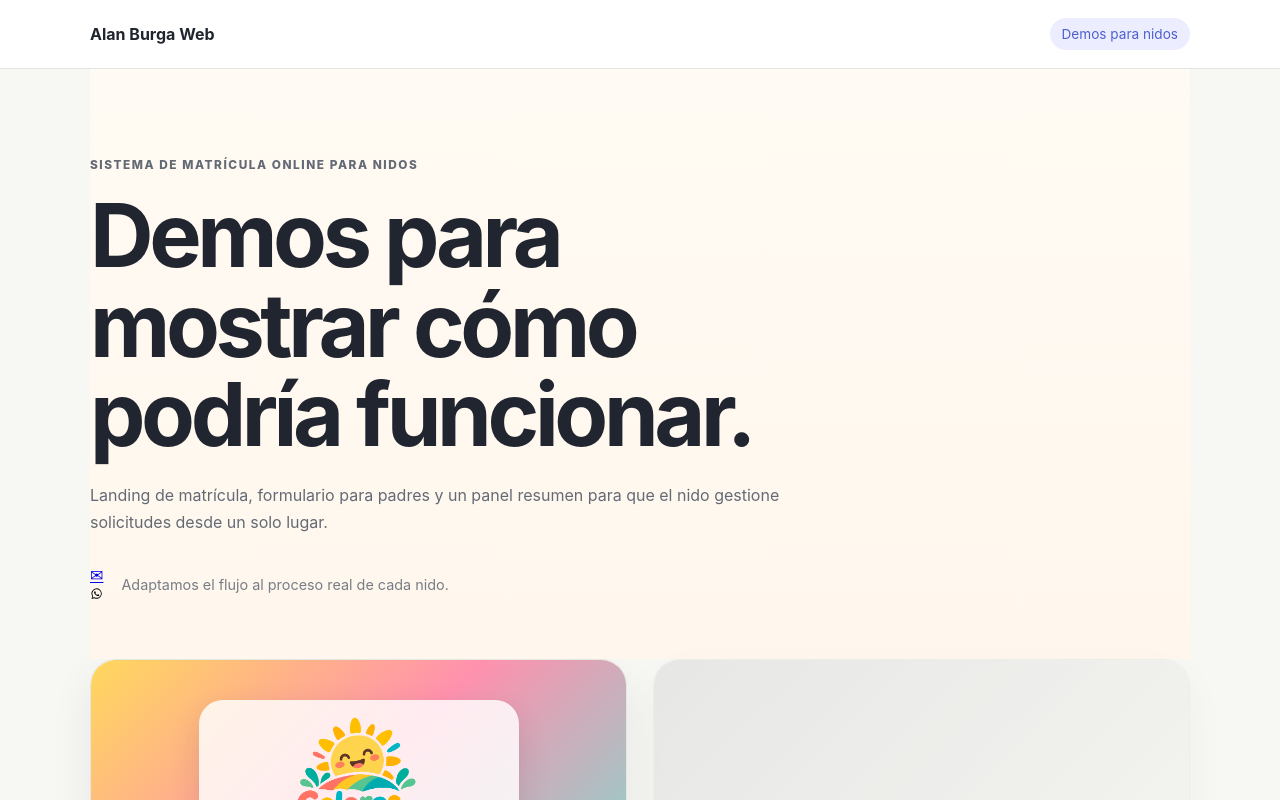
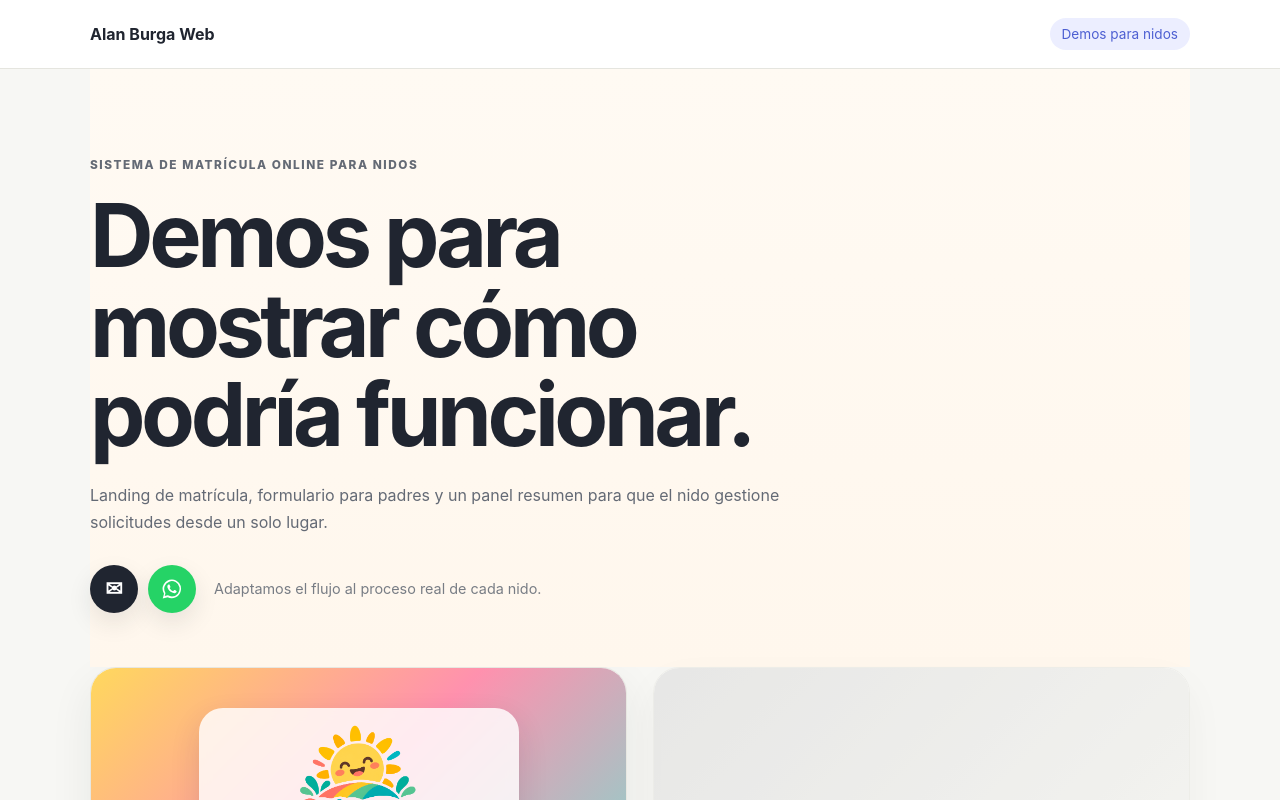
Before and after one commit to kaplack/demo-nido, a React (Vite) app: page / in a window 1280 px wide. Shown: the top 800 px of the page. Built offline with nearby package versions, Linux system fonts and the light colour scheme.

Commit message:
Style contact icons on demo selector

```diff
--- a/src/styles/home.css
+++ b/src/styles/home.css
@@ -23,3 +23,10 @@ body{background:#f7f7f4;color:#202530}.wrap{width:min(1100px,calc(100% - 40px));
   bottom:22px;
   z-index:2;
 }
+
+.contact-actions{display:flex;gap:10px;align-items:center}
+.contact-icon{width:48px;height:48px;border-radius:50%;display:grid;place-items:center;text-decoration:none;font-size:1.3rem;font-weight:900;transition:.2s;box-shadow:0 10px 25px rgba(32,37,48,.10)}
+.contact-icon:hover{transform:translateY(-2px)}
+.contact-icon.email{background:#202530;color:#fff}
+.contact-icon.whatsapp{background:#25D366;color:#fff}
+.contact-icon svg{width:24px;height:24px;fill:currentColor}
```
